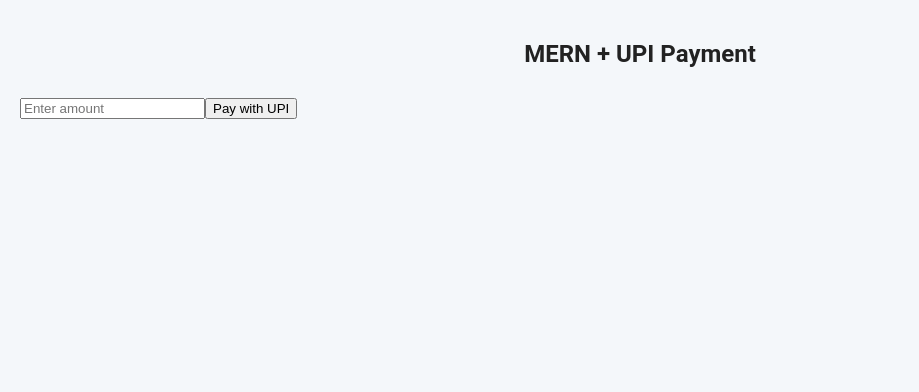
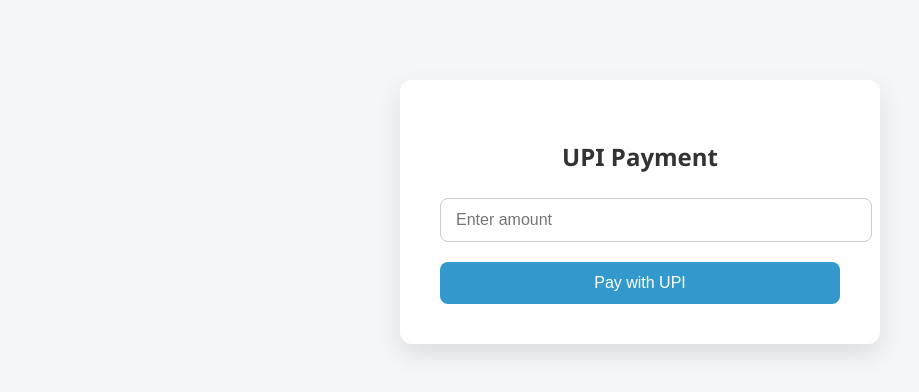
Before and after one commit to vetrivel9597/UpiPayment, a React (Create React App) app: page /RazorPay in a window 1280 px wide. Shown: the top 392 px of the page, without its empty margins (0-919 px from the left). Built offline with nearby package versions, Linux system fonts and the light colour scheme; sample sign-in values are in the browser's storage.

Commit message:
Feat :sep18

```diff
--- a/src/App.css
+++ b/src/App.css
@@ -286,3 +286,78 @@ ul li:hover {
     font-size: 0.8rem;
   }
 }
+
+
+
+
+
+
+
+
+
+
+
+
+
+
+
+
+/* RazorPay.css */
+
+.payment-container {
+    max-width: 400px;
+    margin: 80px auto;
+    padding: 40px;
+    background: #ffffff;
+    border-radius: 12px;
+    box-shadow: 0 10px 25px rgba(0, 0, 0, 0.1);
+    font-family: 'Segoe UI', Tahoma, Geneva, Verdana, sans-serif;
+    text-align: center;
+    transition: transform 0.3s ease;
+}
+
+.payment-container:hover {
+    transform: translateY(-5px);
+}
+
+.payment-container h2 {
+    margin-bottom: 25px;
+    color: #333;
+    font-size: 24px;
+}
+
+.payment-container input[type="number"] {
+    width: 100%;
+    padding: 12px 15px;
+    margin-bottom: 20px;
+    border: 1px solid #ccc;
+    border-radius: 8px;
+    font-size: 16px;
+    outline: none;
+    transition: border-color 0.3s ease;
+}
+
+.payment-container input[type="number"]:focus {
+    border-color: #3399cc;
+}
+
+.payment-container button {
+    width: 100%;
+    padding: 12px;
+    background-color: #3399cc;
+    color: white;
+    font-size: 16px;
+    border: none;
+    border-radius: 8px;
+    cursor: pointer;
+    transition: background-color 0.3s ease, transform 0.2s ease;
+}
+
+.payment-container button:hover {
+    background-color: #2d89b9;
+    transform: scale(1.03);
+}
+
+.payment-container button:active {
+    transform: scale(0.97);
+}
--- a/src/DeshBoard.js
+++ b/src/DeshBoard.js
@@ -48,7 +48,7 @@ function DeshBoard() {
     Navigate('/Qrcode')
   }
 
-    const handleRazor = () => {
+  const handleRazor = () => {
     Navigate('/RazorPay')
   }
 
@@ -67,10 +67,10 @@ function DeshBoard() {
 
 
       <button
-      onClick={ handleClick}
+        onClick={handleClick}
         style={hovered === 'upi' ? { ...buttonStyle, ...buttonHover } : buttonStyle}
         onMouseEnter={() => setHovered('upi')}
-       onMouseLeave={() => setHovered(null)
+        onMouseLeave={() => setHovered(null)
 
         }
       >
@@ -81,7 +81,7 @@ function DeshBoard() {
       </button>
 
 
-       <button
+      {/* <button
       onClick={handleRazor}
         style={hovered === 'upi' ? { ...buttonStyle, ...buttonHover } : buttonStyle}
         onMouseEnter={() => setHovered('upi')}
@@ -93,7 +93,9 @@ function DeshBoard() {
         >📲</span> RazorPayUPI Payment
 
 
-      </button>
+      </button> */}
+
+
     </div>
   );
 }
--- a/src/RazorPay.js
+++ b/src/RazorPay.js
@@ -1,5 +1,6 @@
 import React, { useState } from 'react';
 import axios from 'axios';
+import "./App.css";
 
 function RazorPay() {
     const [amount, setAmount] = useState("");
@@ -9,7 +10,6 @@ function RazorPay() {
             if (window.Razorpay) {
                 return resolve(true);
             }
-
             const script = document.createElement("script");
             script.src = "https://checkout.razorpay.com/v1/checkout.js";
             script.onload = () => resolve(true);
@@ -29,29 +29,30 @@ function RazorPay() {
             alert("Failed to load Razorpay SDK. Please check your internet.");
             return;
         }
-
         try {
             const orderRes = await axios.post("http://localhost:5000/api/create-order", {
                 amount: Number(amount)
             });
-
             const { order } = orderRes.data;
+            console.log('orderRes', orderRes.data)
 
             const options = {
                 key: "rzp_test_tBszStUe2ebXge",
                 amount: order.amount,
                 currency: order.currency,
-        name: "Your App/Company Name",
-        description: "Test Transaction",
+                name: "Your App",
+                description: "Test Payment",
                 order_id: order.id,
                 handler: async function (response) {
                     try {
+                        console.log('HandlerResponse', response)
                         const verifyRes = await axios.post("http://localhost:5000/api/verify-payment", {
                             razorpay_order_id: response.razorpay_order_id,
                             razorpay_payment_id: response.razorpay_payment_id,
                             razorpay_signature: response.razorpay_signature
                         });
 
+                        console.log('verifyRes', verifyRes)
                         if (verifyRes.data.status === "success") {
                             alert("Payment successful and verified");
                         } else {
@@ -63,32 +64,22 @@ function RazorPay() {
                     }
                 },
                 prefill: {
-          name: "Test User",
-          email: "test@example.com",
-          contact: "9999999999"
+                    name: "Vetrivel",
+                    email: "Vetri@gmail.com",
+                    contact: "9597428145"
                 },
                 theme: {
                     color: "#3399cc"
                 },
                 config: {
                     display: {
-            blocks: {
-              banks: {
-                name: "UPI / VPA",
-                instruments: [
-                  {
-                    method: "upi"
-                  }
-                ]
-              }
-            },
-            sequence: ["block.banks"],
                         preferences: {
-              show_default_blocks: false
+                            show_default_blocks: true
                         }
                     }
                 }
             };
+
 
             const rzp = new window.Razorpay(options);
             rzp.open();
@@ -100,8 +91,23 @@ function RazorPay() {
     };
 
     return (
-    <div style={{ padding: 20 }}>
-      <h2>MERN + UPI Payment</h2>
+
+
+        // <div style={{ padding: 20 }}>
+        //     <h2>UPI Payment</h2>
+        //     <input
+        //         type="number"
+        //         placeholder="Enter amount"
+        //         value={amount}
+        //         onChange={(e) => setAmount(e.target.value)}
+        //     />
+        //     <button onClick={handlePayment}>Pay with UPI</button>
+        // </div>
+
+
+
+        <div className="payment-container">
+            <h2>UPI Payment</h2>
             <input
                 type="number"
                 placeholder="Enter amount"
@@ -111,6 +117,8 @@ function RazorPay() {
             <button onClick={handlePayment}>Pay with UPI</button>
         </div>
     );
+
+
 }
 
 export default RazorPay;
```
Lines whose indentation alone changed are shown as unchanged.
